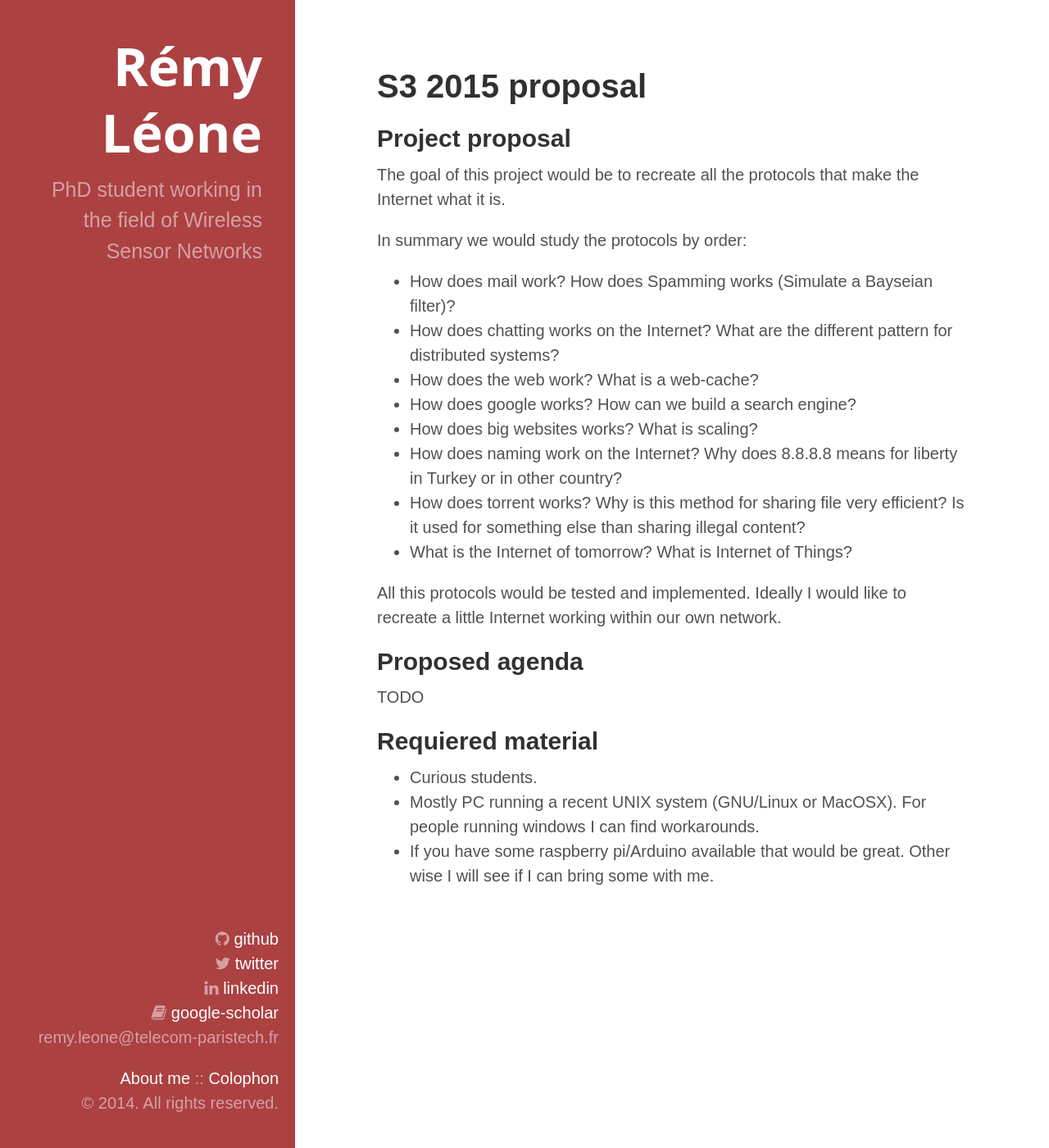
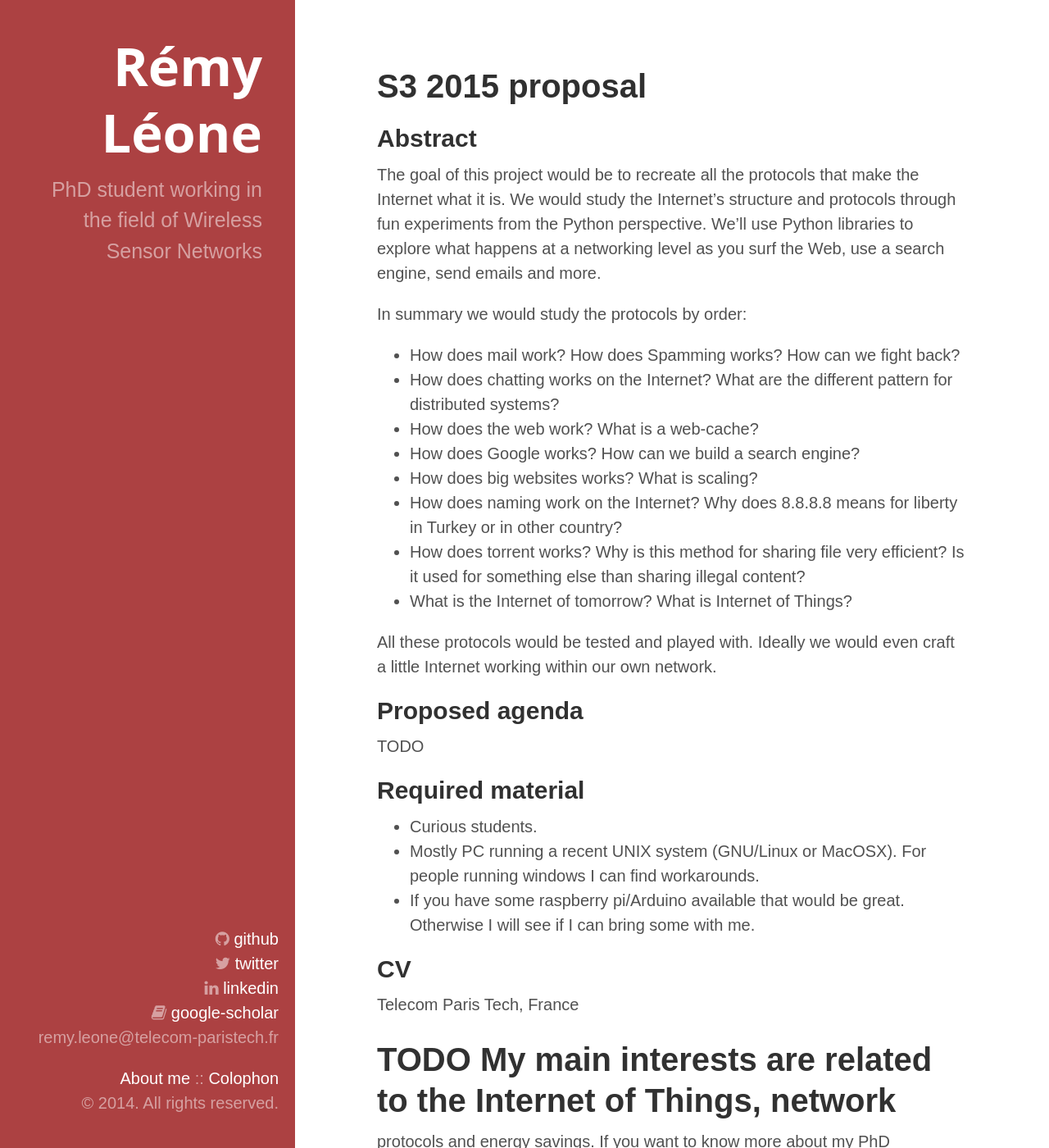
Before and after one commit to remyleone/remyleone.github.io, a Jekyll site: the page built from s3_2015/index.md, in a window 1280 px wide and 1400 px high. Shown: the whole window at 82% size. Built offline with Jekyll 4.4.1, drawn with Linux system fonts in a browser that asks for light colours; nearby versions of some CDN libraries; some of the changed text lies outside the part shown.

Commit message:
Adding a little bit more in the abstract

```diff
--- a/s3_2015/index.md
+++ b/s3_2015/index.md
@@ -4,37 +4,49 @@ title: S3 2015 proposal
 description: How the Internet works.
 ---
 
-Project proposal
-----------------
+Abstract
+--------
 
-The goal of this project would be to recreate all the protocols that make the Internet
-what it is.
+The goal of this project would be to recreate all the protocols that make the
+Internet what it is.  We would study the Internet's structure and protocols
+through fun experiments from the Python perspective. We'll use Python
+libraries to explore what happens at a networking level as you surf the Web,
+use a search engine, send emails and more.
 
 In summary we would study the protocols by order:
 
-- How does mail work? How does Spamming works (Simulate a Bayseian filter)?
+- How does mail work? How does Spamming works? How can we fight back?
 - How does chatting works on the Internet? What are the different pattern for distributed systems?
 - How does the web work? What is a web-cache?
-- How does google works? How can we build a search engine?
+- How does Google works? How can we build a search engine?
 - How does big websites works? What is scaling?
 - How does naming work on the Internet? Why does 8.8.8.8 means for liberty in Turkey or in other country?
 - How does torrent works? Why is this method for sharing file very efficient? Is it used for something
 else than sharing illegal content?
 - What is the Internet of tomorrow? What is Internet of Things?
 
-All this protocols would be tested and implemented. Ideally I would like to
-recreate a little Internet working within our own network.
+All these protocols would be tested and played with. Ideally we would even
+craft a little Internet working within our own network.
 
 Proposed agenda
 ---------------
 
 TODO
 
-Requiered material
+Required material
 ------------------
 
 - Curious students.
 - Mostly PC running a recent UNIX system (GNU/Linux or MacOSX). For people
   running windows I can find workarounds.
-- If you have some raspberry pi/Arduino available that would be great. Other
-  wise I will see if I can bring some with me.
+- If you have some raspberry pi/Arduino available that would be great. Otherwise I will see if I can bring some with me.
+
+CV
+--
+
+Telecom Paris Tech, France
+
+#TODO My main interests are related to the Internet of Things, network
+protocols and energy savings.  If you want to know more about my PhD
+[http://sieben.fr/phd](http://www.sieben.fr/phd). Tell me what you think about
+it or if it's still shady.
```
